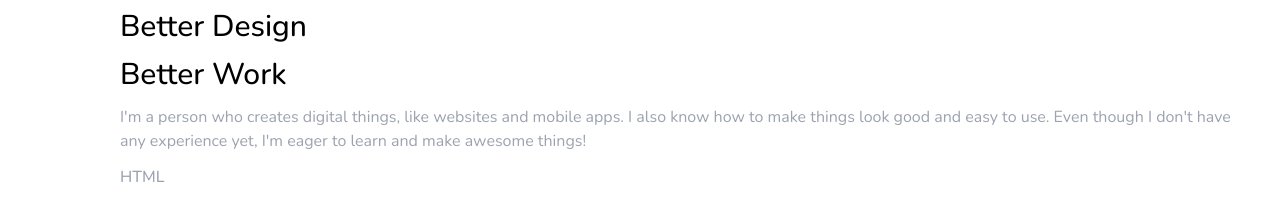
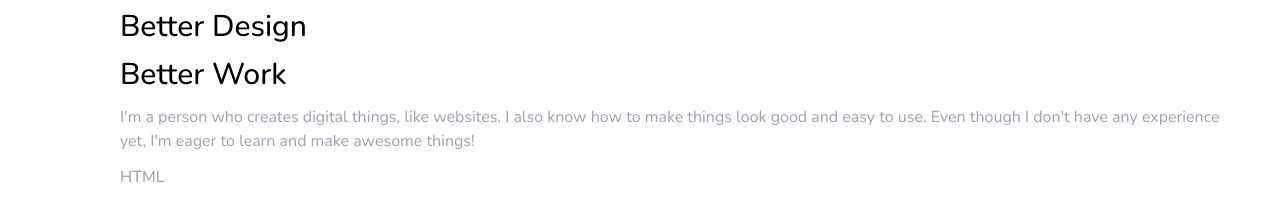
Before and after one commit to Shreyas0134/ShreyasKarandikar, a plain HTML site: page index.html in a window 1280 px wide. Shown: the part 987-1185 px from the top of the page. Drawn offline with nearby package versions, Linux system fonts and the light colour scheme.

Commit message:
my-portfolio

```diff
--- a/index.html
+++ b/index.html
@@ -115,7 +115,7 @@
           Better Work
         </h1>
         <p class="text-gray-400">
-          I'm a person who creates digital things, like websites and mobile apps. I also know how to make things look
+          I'm a person who creates digital things, like websites. I also know how to make things look
           good and easy to use. Even though I don't have any experience yet, I'm eager to learn and make awesome things!
         </p>
         <h2 class="text-gray-400 font-medium">HTML</h2>
```
